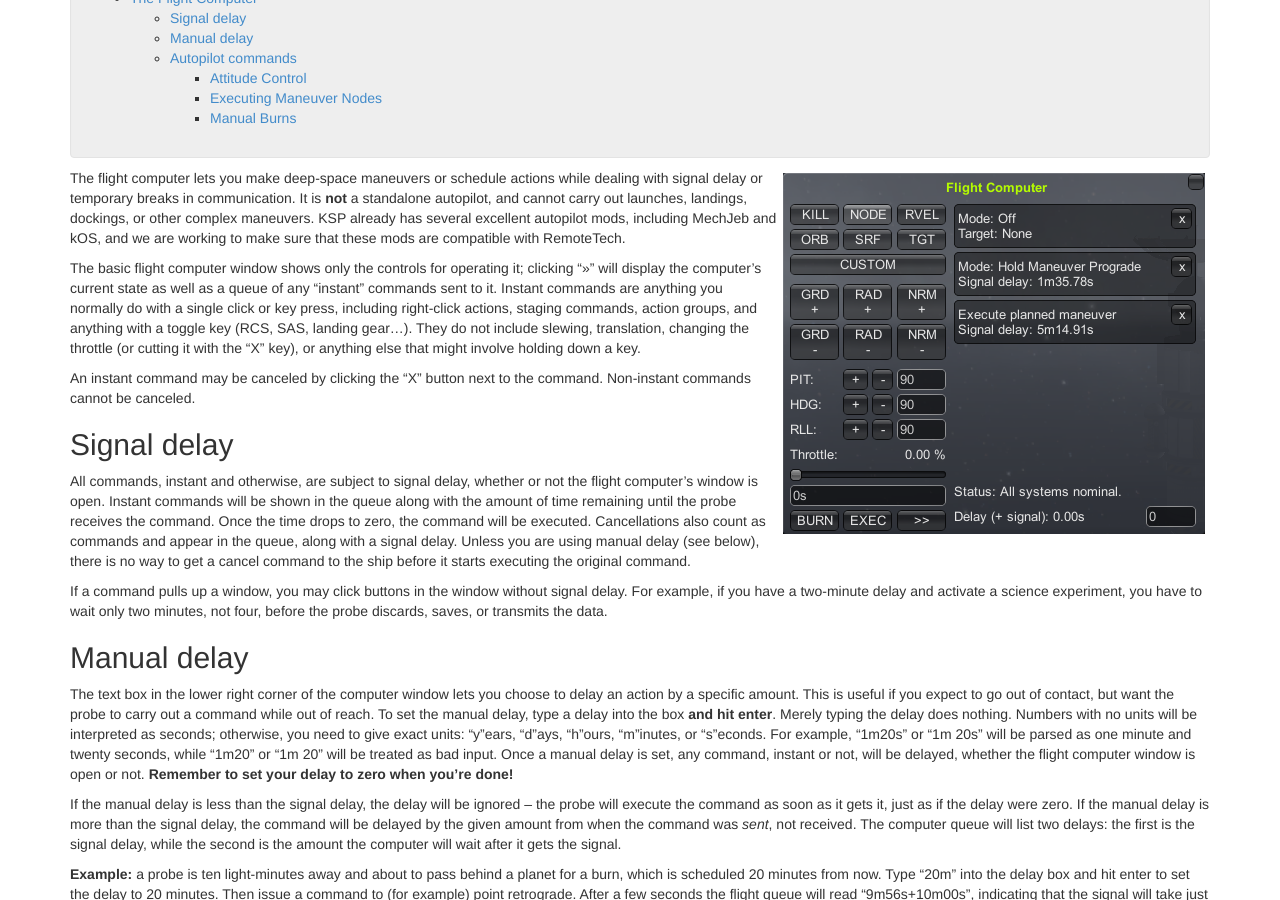
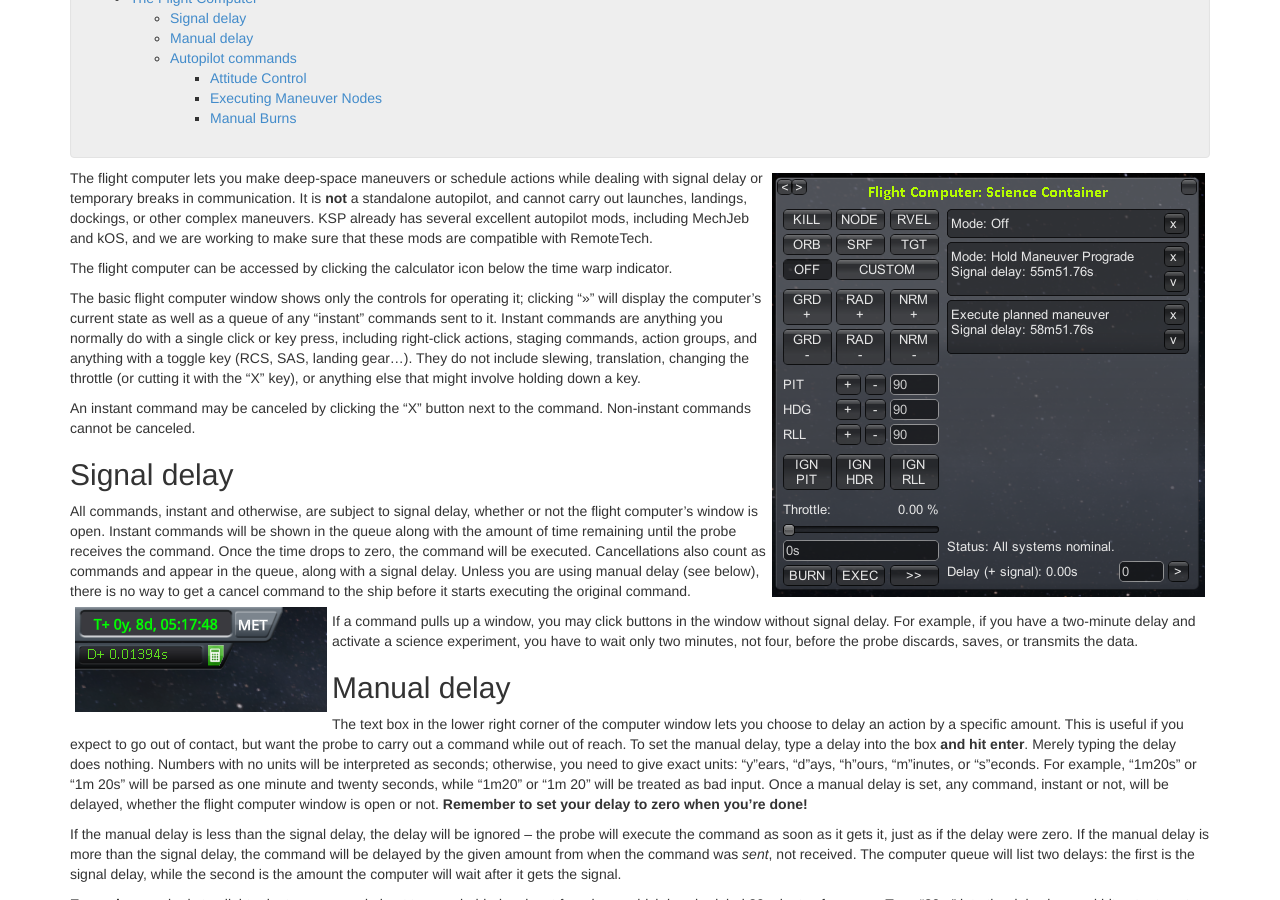
Before and after one commit to RemoteTechnologiesGroup/RemoteTech, a Jekyll site: the page built from guide/comp.md, in a window 1280 px wide and 900 px high, scrolled down 328 px. Built offline with Jekyll 4.4.1, drawn with Linux system fonts in a browser that asks for light colours; nearby versions of some CDN libraries.

Commit message:
Add information on how to access the flight computer (Issue #818)

```diff
--- a/guide/comp.md
+++ b/guide/comp.md
@@ -12,6 +12,10 @@ layout: content
 ![IMAGE: flight computer window, with a simple queue](flightcomputer.png){: .right}
 
 The flight computer lets you make deep-space maneuvers or schedule actions while dealing with signal delay or temporary breaks in communication. It is **not** a standalone autopilot, and cannot carry out launches, landings, dockings, or other complex maneuvers. KSP already has several excellent autopilot mods, including MechJeb and kOS, and we are working to make sure that these mods are compatible with RemoteTech.
+
+The flight computer can be accessed by clicking the calculator icon below the time warp indicator.
+
+![IMAGE: how to access the flight computer](location.png){: .left}
 
 The basic flight computer window shows only the controls for operating it; clicking ">>" will display the computer's current state as well as a queue of any "instant" commands sent to it. Instant commands are anything you normally do with a single click or key press, including right-click actions, staging commands, action groups, and anything with a toggle key (RCS, SAS, landing gear...). They do not include slewing, translation, changing the throttle (or cutting it with the "X" key), or anything else that might involve holding down a key.
 
```
Also changed, not shown: guide/comp/flightcomputer.png, guide/comp/flightcomputer_att.png, guide/comp/location.png (added).
